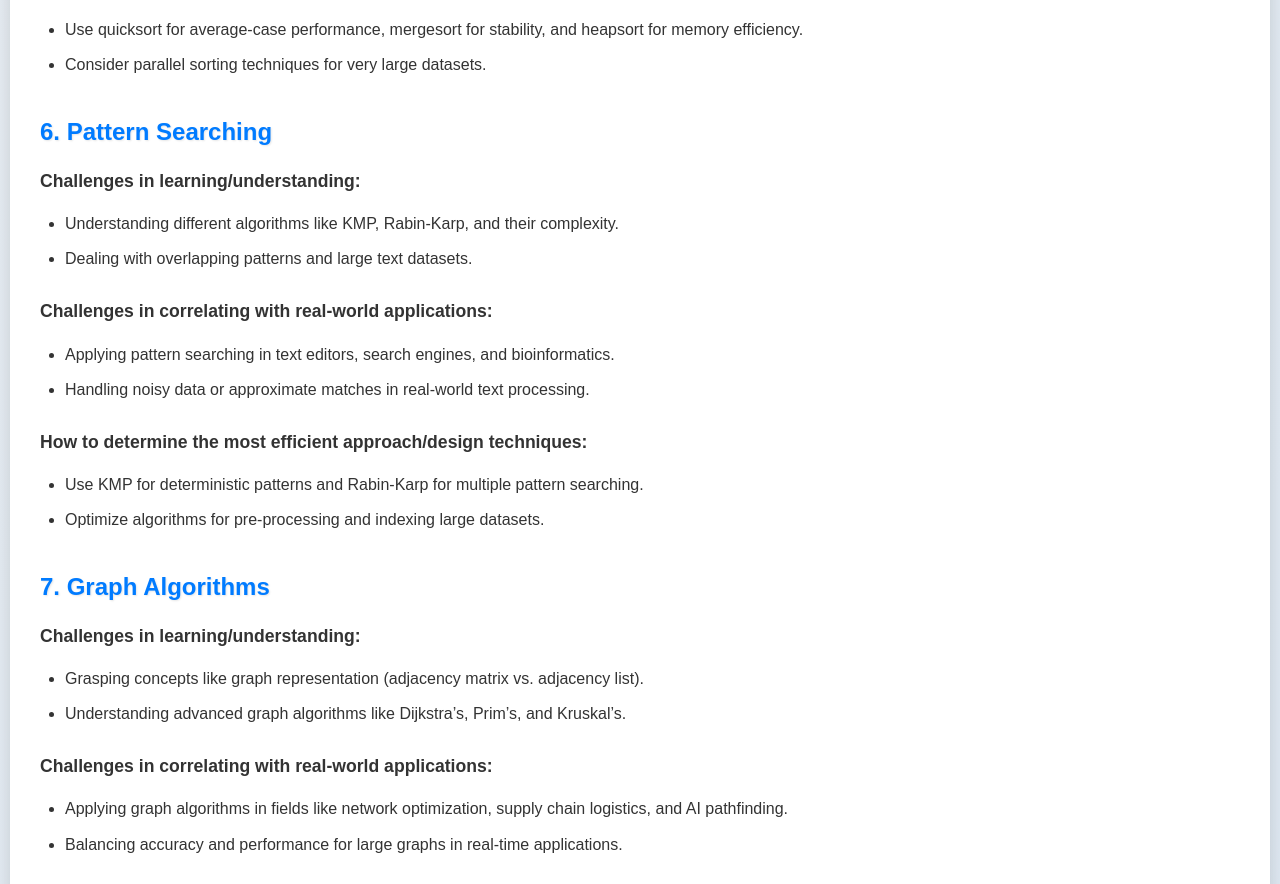
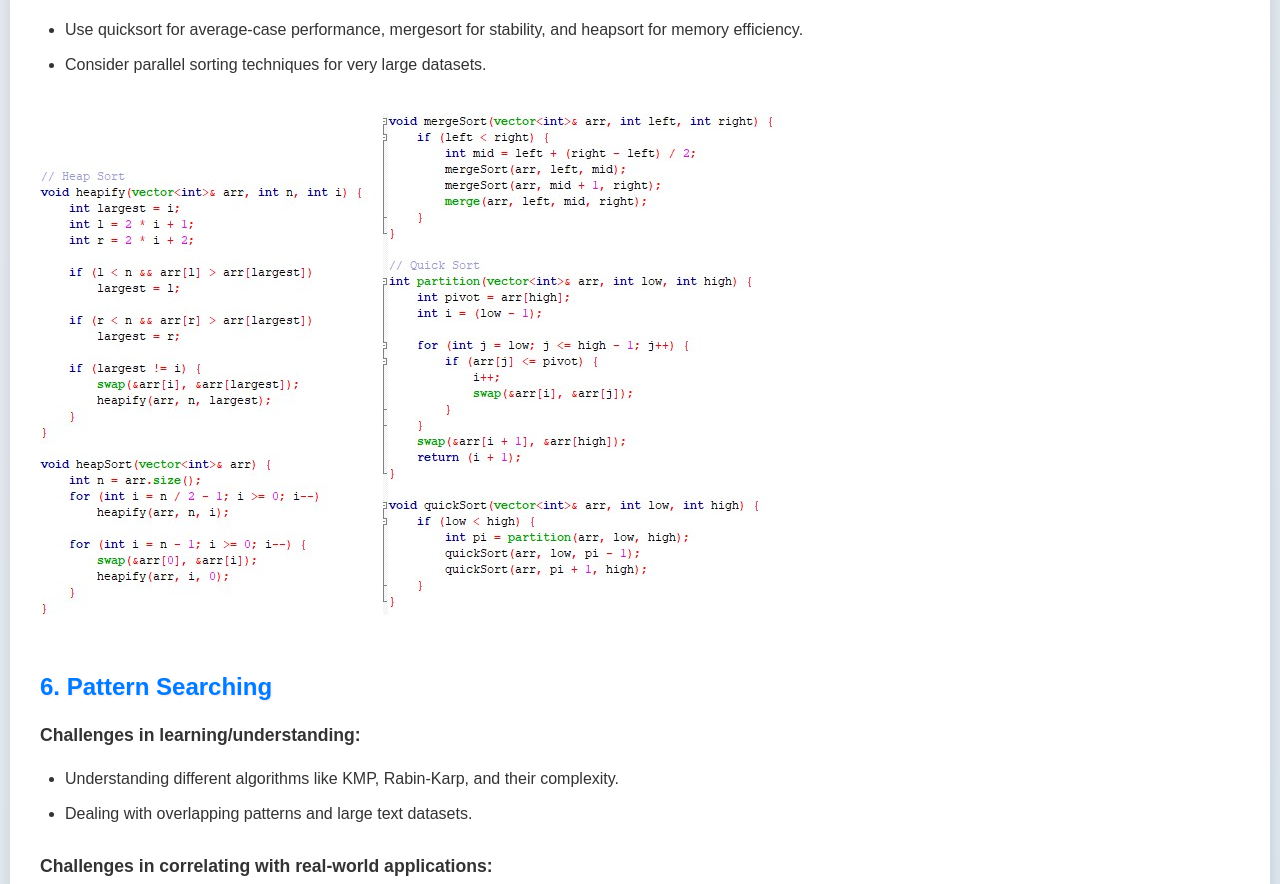
Before and after one commit to NaveenHuggi/review.github.io, a plain HTML site: page Project_1/index.html in a window 1280 px wide. Shown: the part 3607-4491 px from the top of the page. Drawn offline with Linux system fonts and the light colour scheme.

Commit message:
Update index.html

```diff
--- a/Project_1/index.html
+++ b/Project_1/index.html
@@ -119,6 +119,8 @@
                 <li>Use quicksort for average-case performance, mergesort for stability, and heapsort for memory efficiency.</li>
                 <li>Consider parallel sorting techniques for very large datasets.</li>
             </ul>
+            <img src="../Images/heap_sort.jpg" alt="Heap Sort" style="max-width: 100%; height: auto; margin: 10px 0;">
+            <img src="../Images/merge_sort.jpg" alt="Merge Sort" style="max-width: 100%; height: auto; margin: 10px 0;">
 
 
             <h3>6. Pattern Searching</h3>
```
